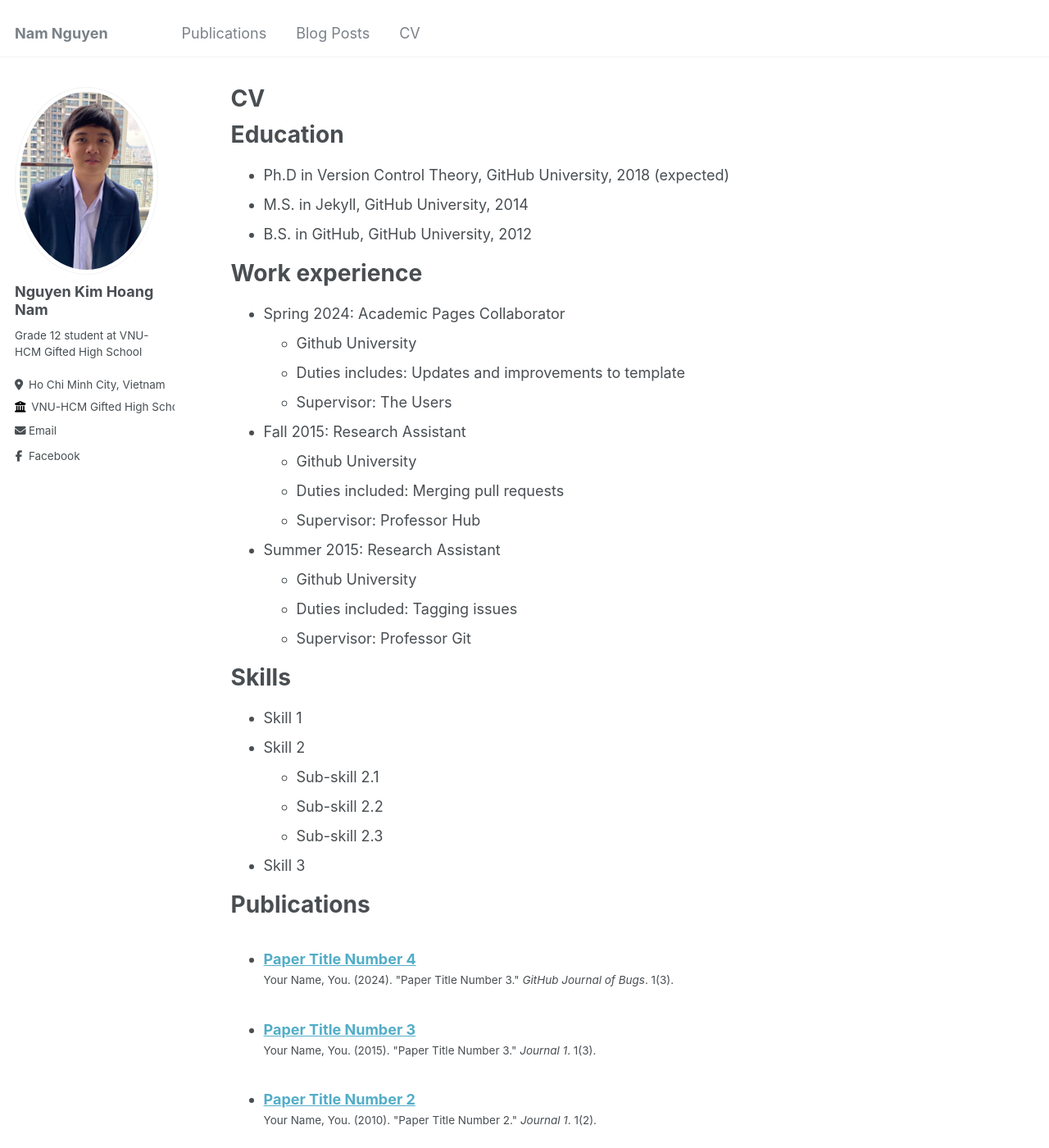
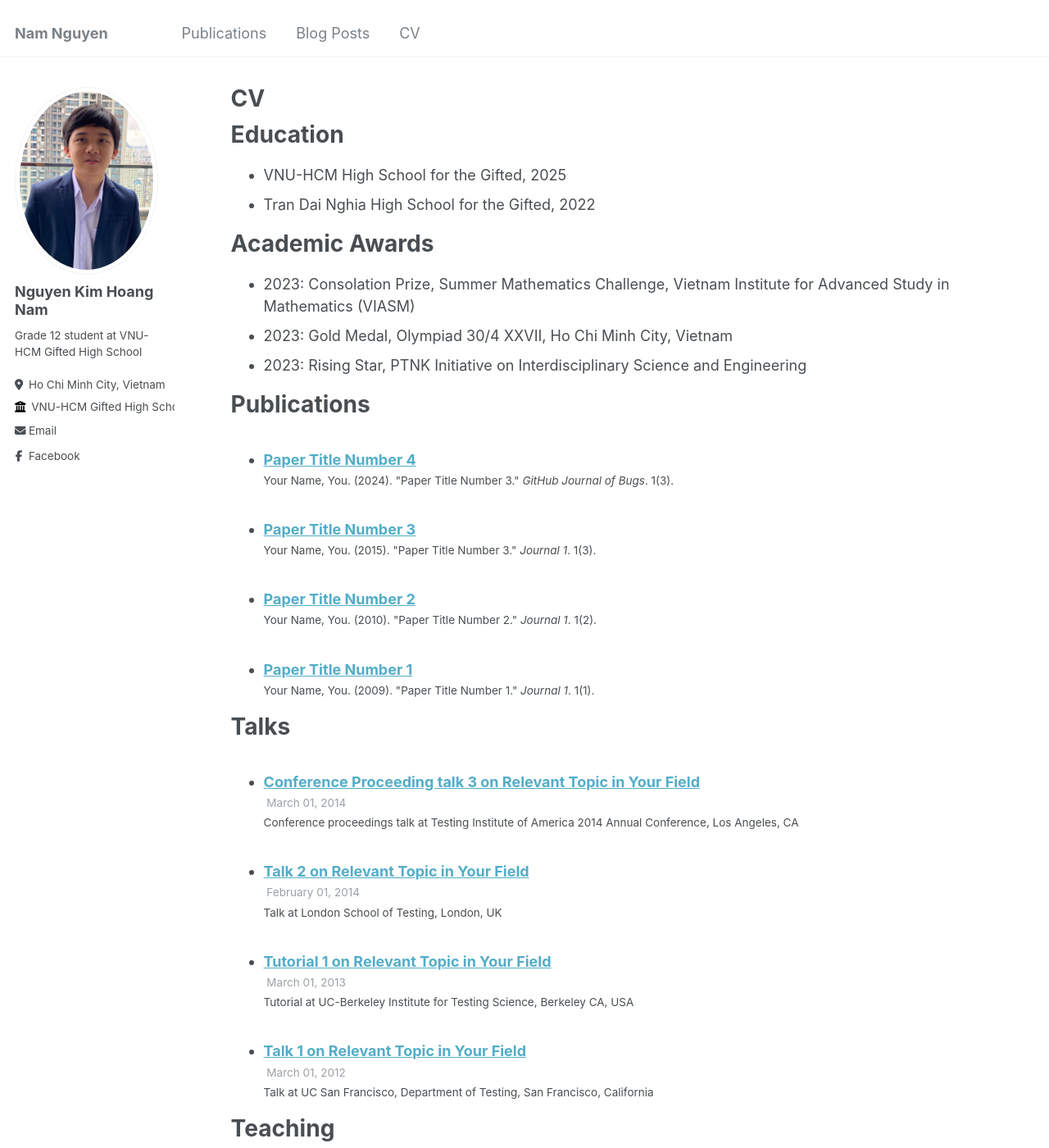
Before and after one commit to namscience/namscience.github.io, a Jekyll site: the page built from _pages/cv.md, in a window 1280 px wide and 1400 px high. Shown: the whole window at 82% size. Built offline with Jekyll 4.4.1, drawn with Linux system fonts in a browser that asks for light colours.

Commit message:
Commit CV

```diff
--- a/_pages/cv.md
+++ b/_pages/cv.md
@@ -11,35 +11,14 @@ redirect_from:
 
 Education
 ======
-* Ph.D in Version Control Theory, GitHub University, 2018 (expected)
-* M.S. in Jekyll, GitHub University, 2014
-* B.S. in GitHub, GitHub University, 2012
+* VNU-HCM High School for the Gifted, 2025
+* Tran Dai Nghia High School for the Gifted, 2022
 
-Work experience
+Academic Awards
 ======
-* Spring 2024: Academic Pages Collaborator
-  * Github University
-  * Duties includes: Updates and improvements to template
-  * Supervisor: The Users
-
-* Fall 2015: Research Assistant
-  * Github University
-  * Duties included: Merging pull requests
-  * Supervisor: Professor Hub
-
-* Summer 2015: Research Assistant
-  * Github University
-  * Duties included: Tagging issues
-  * Supervisor: Professor Git
-
-Skills
-======
-* Skill 1
-* Skill 2
-  * Sub-skill 2.1
-  * Sub-skill 2.2
-  * Sub-skill 2.3
-* Skill 3
+* 2023: Consolation Prize, Summer Mathematics Challenge, Vietnam Institute for Advanced Study in Mathematics (VIASM)
+* 2023: Gold Medal, Olympiad 30/4 XXVII, Ho Chi Minh City, Vietnam
+* 2023: Rising Star, PTNK Initiative on Interdisciplinary Science and Engineering
 
 Publications
 ======
```
